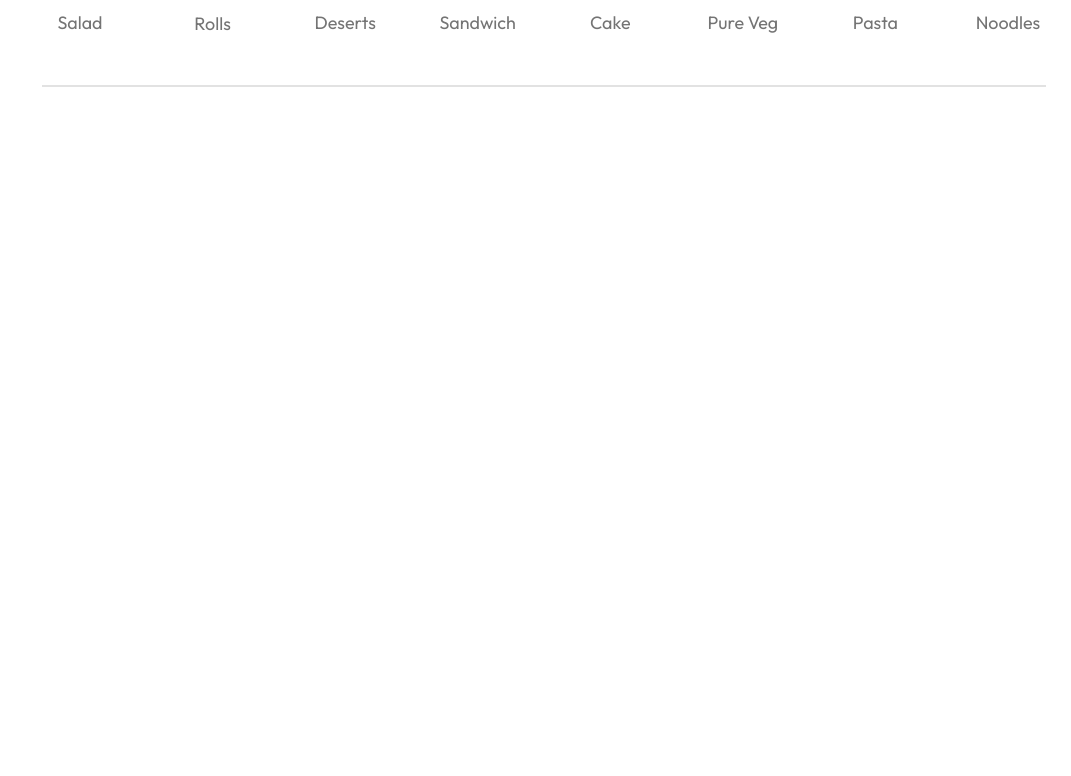
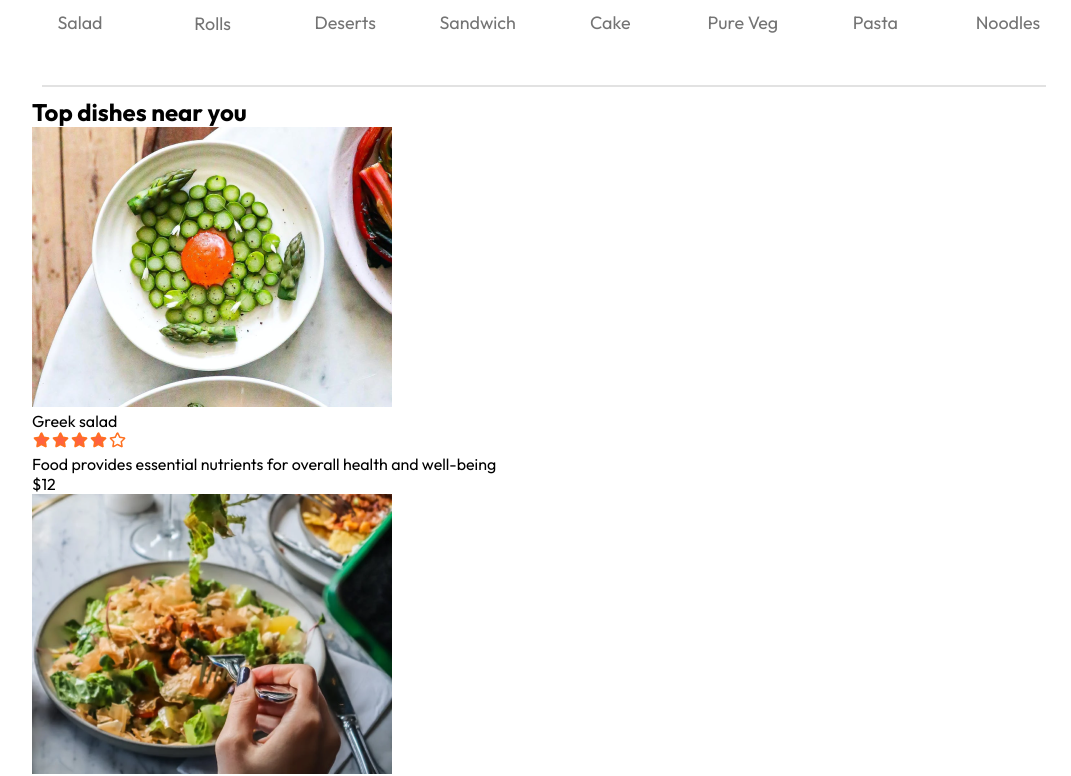
Before and after one commit to Priya-Satpathy/Foodapp-website, a React (Vite) app: page / in a window 1280 px wide. Shown: the part 817-1593 px from the top of the page, without its empty margins (96-1167 px from the left). Before the commit the page ends 914 px from the top, so only its background shows below. Built offline with nearby package versions, Linux system fonts and the light colour scheme.

Commit message:
content add

```diff
--- /dev/null
+++ b/src/Components/FoodDisplay/FoodDisplay.jsx
@@ -0,0 +1,21 @@
+import React, { useContext } from 'react'
+import './FoodDisplay.css'
+import { StoreContext } from '../../Context/StoreContext'
+import FoodItem from '../FoodItem/FoodItem';
+const FoodDisplay = ({category}) => {
+
+    const {food_list} = useContext(StoreContext);
+
+  return (
+    <div className='food-display' id='food-display'>
+      <h2>Top dishes near you</h2>
+      <div className= "food-display-list">
+        {food_list.map((item,index)=>{
+            return <FoodItem key = {index} id = {item._id} name = {item.name} description = {item.description} price={item.price} image={item.image}/>
+        })}
+      </div>
+    </div>
+  )
+}
+
+export default FoodDisplay
--- /dev/null
+++ b/src/Components/FoodItem/FoodItem.jsx
@@ -0,0 +1,24 @@
+import React from 'react'
+import './FoodItem.css'
+import { assets } from '../../assets/assets'
+const FoodItem = ({id,name,price,description,image}) => {
+  return (
+    <div className='food-item'>
+      <div className='food-item-img-container'>
+        <img className='food-item-image' src = {image} alt = "" />
+        </div>
+
+
+      <div className="food-item-info">
+        <div className="food-item-name-rating">
+            <p>{name}</p>
+            <img src={assets.rating_starts} alt="" />
+        </div>
+      </div>
+         <p className="food-item-desc">{description}</p>
+        <p className="food-item-price">${price}</p>
+    </div>
+  )
+}
+
+export default FoodItem
--- /dev/null
+++ b/src/Context/StoreContext.jsx
@@ -0,0 +1,16 @@
+import { createContext } from "react";
+import { food_list } from "../assets/assets";
+export const StoreContext = createContext(null);
+
+const StoreContextProvider = (props)=>{
+
+    const contextValue = {
+        food_list
+    }
+    return(
+        <StoreContext.Provider value = {contextValue}>
+            {props.children}
+        </StoreContext.Provider>
+    )
+}
+export default StoreContextProvider;
--- a/src/Pages/Home/Home.jsx
+++ b/src/Pages/Home/Home.jsx
@@ -2,6 +2,7 @@
 import './Home.css'
 import Header from '../../Components/Header/Header'
 import ExploreMenu from '../../Components/ExploreMenu/ExploreMenu'
+import FoodDisplay from '../../Components/FoodDisplay/FoodDisplay'
 const Home = () => {
 
   const[category,setCategory]   = useState("All");
@@ -9,6 +10,7 @@
     <div>
         <Header/>
         <ExploreMenu category = {category} setCategory = {setCategory} />
+        <FoodDisplay category = {category}/>
     </div>
   )
 }
--- a/src/main.jsx
+++ b/src/main.jsx
@@ -3,9 +3,12 @@
 import './index.css'
 import App from './App.jsx'
 import { BrowserRouter } from 'react-router-dom'
+import  StoreContextProvider  from './Context/StoreContext.jsx'
 createRoot(document.getElementById('root')).render(
 
   <BrowserRouter>
+  <StoreContextProvider>
     <App />
+    </StoreContextProvider>
   </BrowserRouter>
 )
```
Also changed, not shown: src/Components/FoodDisplay/FoodDisplay.css (added), src/Components/FoodItem/FoodItem.css (added).
